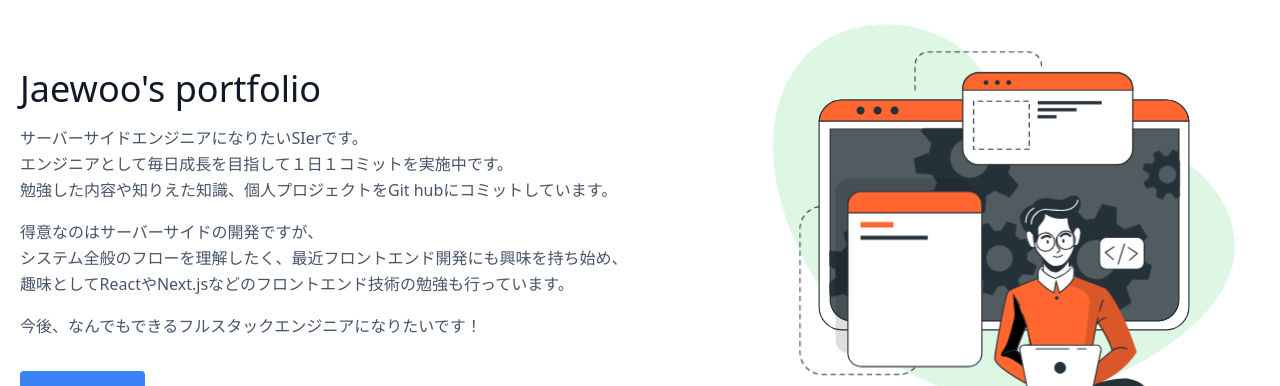
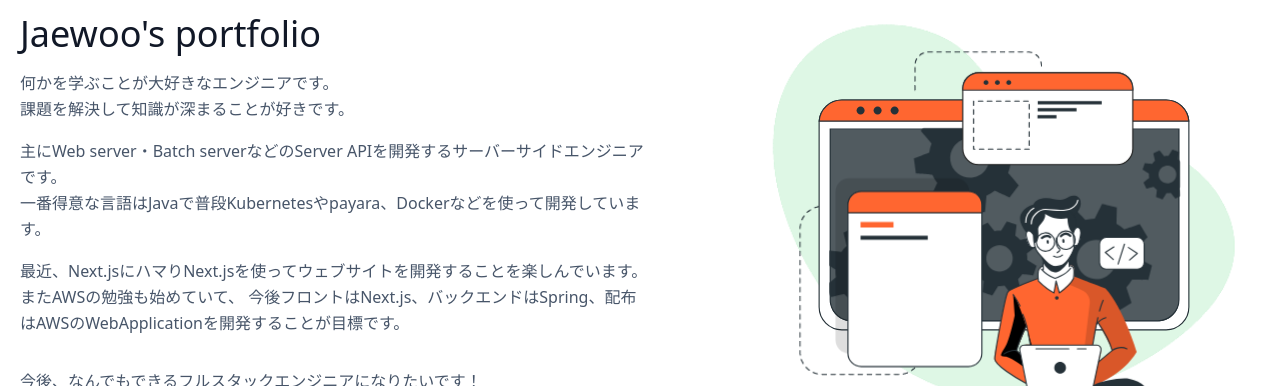
Before and after one commit to sambunarayan/next-portfolio, a Next.js app: page / in a window 1280 px wide. Shown: the part 214-600 px from the top of the page. Built offline with nearby package versions, Linux system fonts and the light colour scheme.

Commit message:
Edit intro message

```diff
--- a/components/home/hero.js
+++ b/components/home/hero.js
@@ -9,14 +9,17 @@ export default function Hero() {
                     <br className="hidden lg:inline-block" />
                 </h1>
                 <p className="mb-4  leading-relaxed">
-                    サーバーサイドエンジニアになりたいSIerです。<br/>
-                    エンジニアとして毎日成長を目指して１日１コミットを実施中です。<br/>
-                    勉強した内容や知りえた知識、個人プロジェクトをGit hubにコミットしています。
+                    何かを学ぶことが大好きなエンジニアです。<br />
+                    課題を解決して知識が深まることが好きです。<br />
                 </p>
                 <p className="mb-4 leading-relaxed">
-                    得意なのはサーバーサイドの開発ですが、<br/>
-                    システム全般のフローを理解したく、最近フロントエンド開発にも興味を持ち始め、<br/>
-                    趣味としてReactやNext.jsなどのフロントエンド技術の勉強も行っています。
+                    主にWeb server・Batch serverなどのServer APIを開発するサーバーサイドエンジニアです。<br />
+                    一番得意な言語はJavaで普段Kubernetesやpayara、Dockerなどを使って開発しています。
+                </p>
+                <p className="mb-8 leading-relaxed">
+                    最近、Next.jsにハマりNext.jsを使ってウェブサイトを開発することを楽しんでいます。<br />
+                    またAWSの勉強も始めていて、
+                    今後フロントはNext.js、バックエンドはSpring、配布はAWSのWebApplicationを開発することが目標です。
                 </p>
                 <p className="mb-8 leading-relaxed">
                     今後、なんでもできるフルスタックエンジニアになりたいです！
```
